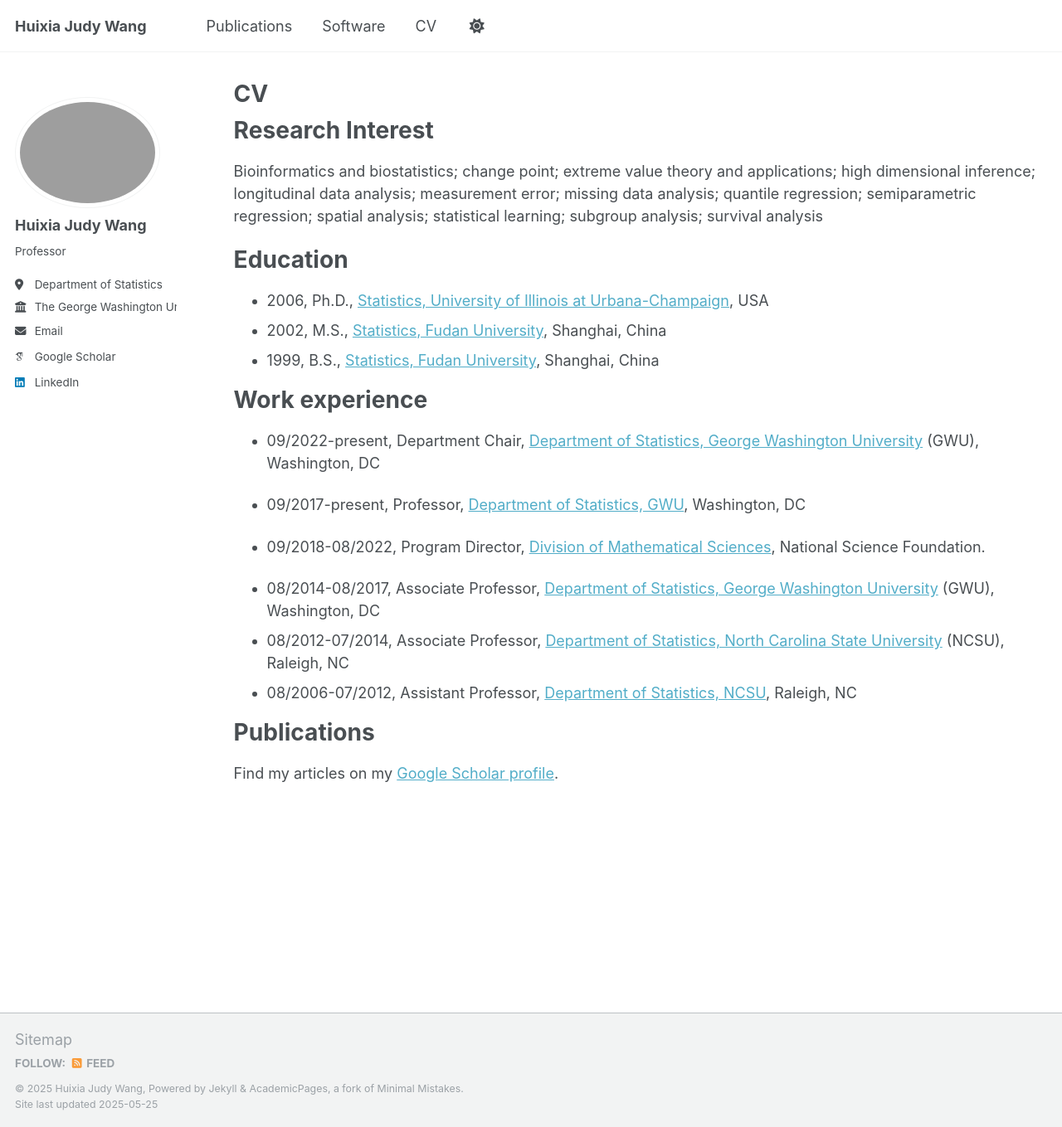
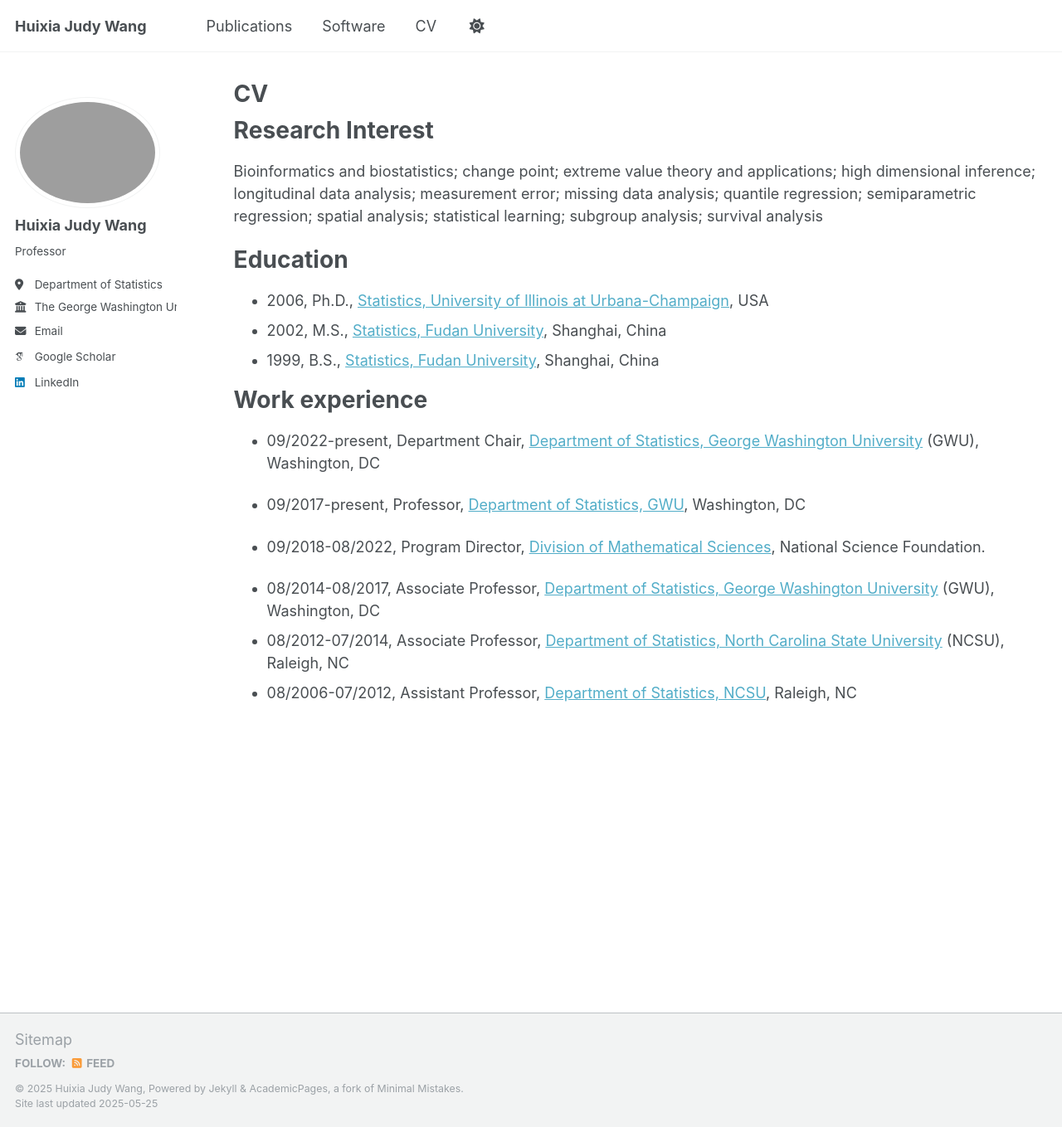
Before and after one commit to judywangstat/judywangstat.github.io, a Jekyll site: the page built from _pages/cv.md, in a window 1280 px wide and 1359 px high. Shown: the whole window at 83% size. Built offline with Jekyll 4.4.1, drawn with Linux system fonts in a browser that asks for light colours; some web fonts are replaced.

Commit message:
Update cv.md

```diff
--- a/_pages/cv.md
+++ b/_pages/cv.md
@@ -30,9 +30,3 @@ Work experience
 + 08/2014-08/2017,  Associate Professor, [Department of Statistics, George Washington University](http://statistics.columbian.gwu.edu) (GWU), Washington, DC
 + 08/2012-07/2014, Associate Professor, [Department of Statistics, North Carolina State University](http://www.stat.ncsu.edu) (NCSU), Raleigh, NC
 + 08/2006-07/2012, Assistant Professor, [Department of Statistics, NCSU](http://www.stat.ncsu.edu), Raleigh, NC
-
-
-Publications
-======
-
-Find my articles on my [Google Scholar profile](https://scholar.google.com/citations?hl=en&user=4cvQ4bAAAAAJ).
```
